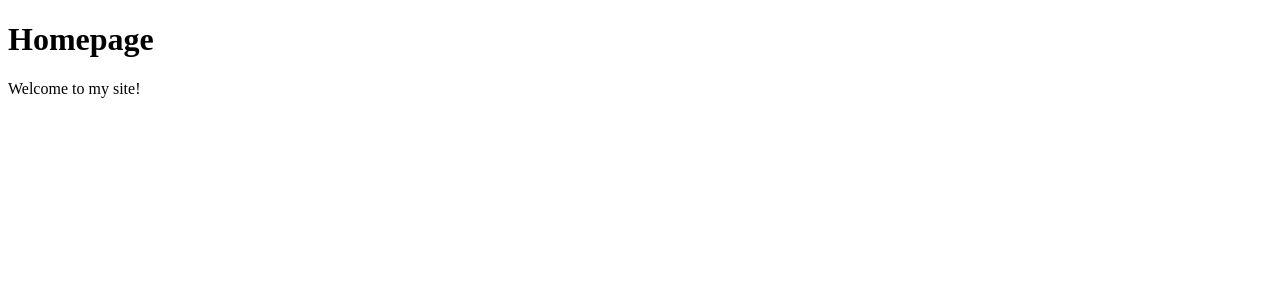
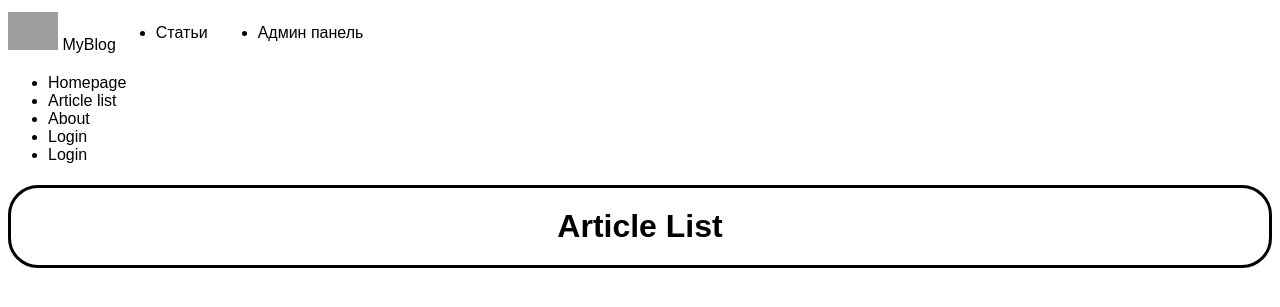
Before and after one commit to malhouinunder/lmb_609-41_djangoproject, a Django app: page / in a window 1280 px wide. Shown: the top 307 px of the page. Run offline with Django 5.2, Linux system fonts and the light colour scheme; data that the repository does not hold is empty; grey boxes are pictures that could not be loaded.

Commit message:
лаб 9

```diff
--- a/mysite/accounts/templates/accounts/login.html
+++ b/mysite/accounts/templates/accounts/login.html
@@ -3,9 +3,12 @@
 {% block content %}
 
 <h1>Login</h1>
-<form class="form" action="/accounts/login/" method="post">
+<form class="form" action="{% url 'accounts:login' %}" method="post">
     {% csrf_token %}
     {{ form }}
+    {% if request.GET.next %}
+        <input type="hidden" name="next" value="{{ request.GET.next }}">
+    {% endif %}
     <button type="submit">Login</button>
 </form>
 
--- a/mysite/accounts/templates/accounts/signup.html
+++ b/mysite/accounts/templates/accounts/signup.html
@@ -3,7 +3,7 @@
 {% block content %}
 
     <h1>Signup</h1>
-    <form class="form" action="/accounts/signup/" method="post">
+    <form class="form" action="{% url 'accounts:login' %}" method="post">
         {% csrf_token %}
         {{ form }}
         <button type="submit">Sign up</button>
--- a/mysite/accounts/urls.py
+++ b/mysite/accounts/urls.py
@@ -1,5 +1,7 @@
 from django.urls import path
 from . import views
+
+app_name = 'accounts'
 
 urlpatterns = [
     path('signup/', views.signup_view, name='signup'),
--- a/mysite/accounts/views.py
+++ b/mysite/accounts/views.py
@@ -3,6 +3,7 @@ from django.contrib.auth.forms import UserCreationForm, AuthenticationForm
 from django.http import HttpResponseRedirect
 from django.shortcuts import render
 from django.contrib.auth import logout
+from django.shortcuts import redirect
 
 
 def signup_view(request):
@@ -25,7 +26,9 @@ def login_view(request):
         if form.is_valid():
             user = form.get_user()
             login(request, user)
-            return HttpResponseRedirect("/articles")
+            if 'next' in request.POST:
+                return redirect (request.POST['next'])
+            return redirect('homepage')
     else:
         form = AuthenticationForm()
     return render(request, 'accounts/login.html', {"form": form})
--- a/mysite/articles/admin.py
+++ b/mysite/articles/admin.py
@@ -1,6 +1,8 @@
 from django.contrib import admin
-
 from articles.models import Article
 
+class ArticleAdmin(admin.ModelAdmin):
+    exclude = ('slug',)
+
 # Register your models here.
-admin.site.register(Article)
+admin.site.register(Article, ArticleAdmin)
--- a/mysite/articles/apps.py
+++ b/mysite/articles/apps.py
@@ -2,4 +2,8 @@ from django.apps import AppConfig
 
 
 class ArticlesConfig(AppConfig):
+    default_auto_field = 'django.db.models.BigAutoField'
     name = 'articles'
+
+    def ready(self):
+        import articles.signal
--- a/mysite/articles/models.py
+++ b/mysite/articles/models.py
@@ -1,4 +1,5 @@
 from django.db import models
+from django.contrib.auth.models import User
 
 # Create your models here.
 class Article (models.Model):
@@ -6,7 +7,8 @@ class Article (models.Model):
     slug = models.SlugField()
     body = models.TextField()
     date = models.DateField(auto_now_add=True)
-    thumbnail = models.ImageField(upload_to='images/',blank=True)
+    thumbnail = models.ImageField(upload_to='images/',blank=True, default='default.jpg')
+    author = models.ForeignKey(User,default=None, on_delete=models.CASCADE, null=True, blank=True)
 
     def __str__(self):
         return self.title
--- a/mysite/articles/templates/articles/article_list.html
+++ b/mysite/articles/templates/articles/article_list.html
@@ -2,23 +2,6 @@
 {% block title %}{{ article.title }}{% endblock title %}
 {% block content %}
 <main>
-    <nav>
-        <ul>
-            {% if user.is_authenticated %}
-            <li>
-                <form class="form" action="/accounts/logout/" method="post">
-                    {% csrf_token %}
-                    <button type="submit">Logout</button>
-                </form>
-            </li>
-            {% else %}
-                <li>
-                    <a href="{% url 'login' %}">Login</a>
-                </li>
-            {% endif %}
-        </ul>
-    </nav>
-
     <h1>Article List</h1>
 
     <div class="articles">
@@ -35,6 +18,16 @@
                 <time>
                     {{ element.date }}
                 </time>
+
+                {% if user.is_authenticated %}
+                    <h2>
+                        <a href="{% url 'articles:create'%}">Create article</a>
+                    </h2>
+                {% else %}
+                    <li>
+                        <a href="{% url 'accounts:login' %}">Login</a>
+                    </li>
+                {% endif %}
             </div>
         {% endfor %}
     </div>
--- a/mysite/articles/urls.py
+++ b/mysite/articles/urls.py
@@ -6,5 +6,6 @@ app_name = 'articles'
 
 urlpatterns = [
     path('', views.article_list, name = 'list'),
+    path('create', views.article_create, name = 'create'),
     path('<slug:slug>/', views.article_item, name='detail'),
 ]
--- a/mysite/articles/views.py
+++ b/mysite/articles/views.py
@@ -1,7 +1,8 @@
 from django.shortcuts import render
-
+from django.shortcuts import redirect
 from articles.models import Article
-
+from django.contrib.auth.decorators import login_required
+from .forms import CreateArticle
 
 def article_list (request):
     articles = Article.objects.all().order_by('date')
@@ -10,3 +11,17 @@ def article_list (request):
 def article_item (request, slug):
     article = Article.objects.get(slug=slug)
     return render(request, "articles/article_item.html", {'article':article})
+
+@login_required(login_url='accounts:login')
+def article_create(request):
+    if request.method == "POST":
+        form = CreateArticle(request.POST, request.FILES)
+        if form.is_valid():
+            instance = form.save(commit=False)
+            instance.author = request.user
+            instance.save()
+            return redirect('homepage')
+    else:
+        form = CreateArticle()
+
+    return render(request, "articles/article_create.html", {'form': form})
--- a/mysite/mysite/urls.py
+++ b/mysite/mysite/urls.py
@@ -20,13 +20,14 @@ from django.contrib import admin
 from django.urls import path, include
 
 from mysite import views
+from articles import views as articles_views
 
 urlpatterns = [
     path('admin/', admin.site.urls),
-    path('', views.homepage),
-    path('about/', views.about),
+    path('', articles_views.article_list, name='homepage'),
+    path('about/', views.about, name='about'),
     path('articles/', include('articles.urls')),
-    path('accounts/', include('accounts.urls')),
+    path('accounts/', include('accounts.urls'))
 ]
 
 urlpatterns += static(settings.MEDIA_URL, document_root=settings.MEDIA_ROOT)
--- a/mysite/static/css/style.css
+++ b/mysite/static/css/style.css
@@ -15,16 +15,14 @@ a{
 }
 
 h2 {
-    margin-top: 0;
     font-family: Arial;
 }
 
 .articles {
-    display: flex;
-    flex-direction: row;
-    align-items: center;
+    display: grid;
+    grid-template-columns: 400px 1fr;
     justify-content: center;
-    gap: 100px;
+    gap: 20px;
 }
 
 .article__item {
@@ -54,3 +52,7 @@ h2 {
         width: 300px;
     }
 }
+
+.articles {
+
+}
--- a/mysite/templates/base_layout.html
+++ b/mysite/templates/base_layout.html
@@ -10,15 +10,49 @@
     <header>
         <nav class="navbar">
             <div class="logo">
-                <a href="{% url 'articles:list' %}">
+                <a href="{% url 'homepage' %}">
                     <img src="{% static 'images/logo.png' %}" alt="Logo" width="50">
                     <span>MyBlog</span>
                 </a>
             </div>
 
             <ul class="nav-links">
-                <li><a href="{% url 'articles:list' %}">Статьи</a></li>
+                <li><a href="{% url 'homepage' %}">Статьи</a></li>
                 <li><a href="{% url 'admin:index' %}">Админ панель</a></li>
+            </ul>
+        </nav>
+        <nav class="container">
+            <ul>
+                <li>
+                    <a href="{% url 'homepage' %}">Homepage</a>
+                </li>
+                <li>
+                    <a href="{% url 'homepage' %}">Article list</a>
+                </li>
+                <li>
+                    <a href="{% url 'about' %}">About</a>
+                </li>
+                {% if user.is_authenticated %}
+                <li>
+                    <form class="form" action="{% url 'accounts:logout' %}" method="post">
+                        {% csrf_token %}
+                        <button type="submit">Logout</button>
+                    </form>
+                </li>
+                {% else %}
+                    <li>
+                        <a href="{% url 'accounts:login' %}">Login</a>
+                    </li>
+                {% endif %}
+                {% if user.is_authenticated %}
+                    <li>
+                        <a href="{% url 'articles:create' %}">Create article</a>
+                    </li>
+                {% else %}
+                    <li>
+                        <a href="{% url 'accounts:login' %}">Login</a>
+                    </li>
+                {% endif %}
             </ul>
         </nav>
     </header>
```
Also changed, not shown: mysite/articles/forms.py (added, +7 -0 lines), mysite/articles/signal.py (added, +11 -0 lines), mysite/articles/templates/articles/article_create.html (added, +11 -0 lines), mysite/articles/migrations/0004_article_author_alter_article_thumbnail.py (added).
